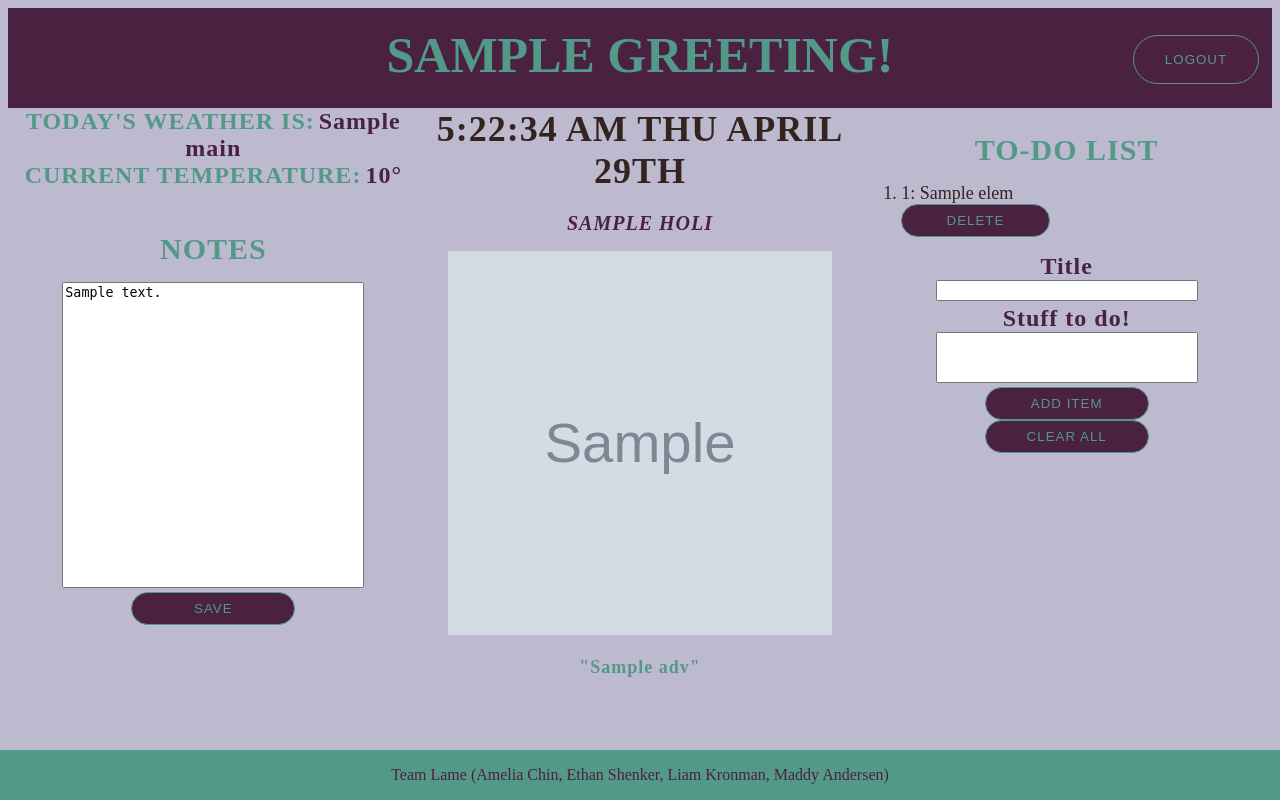
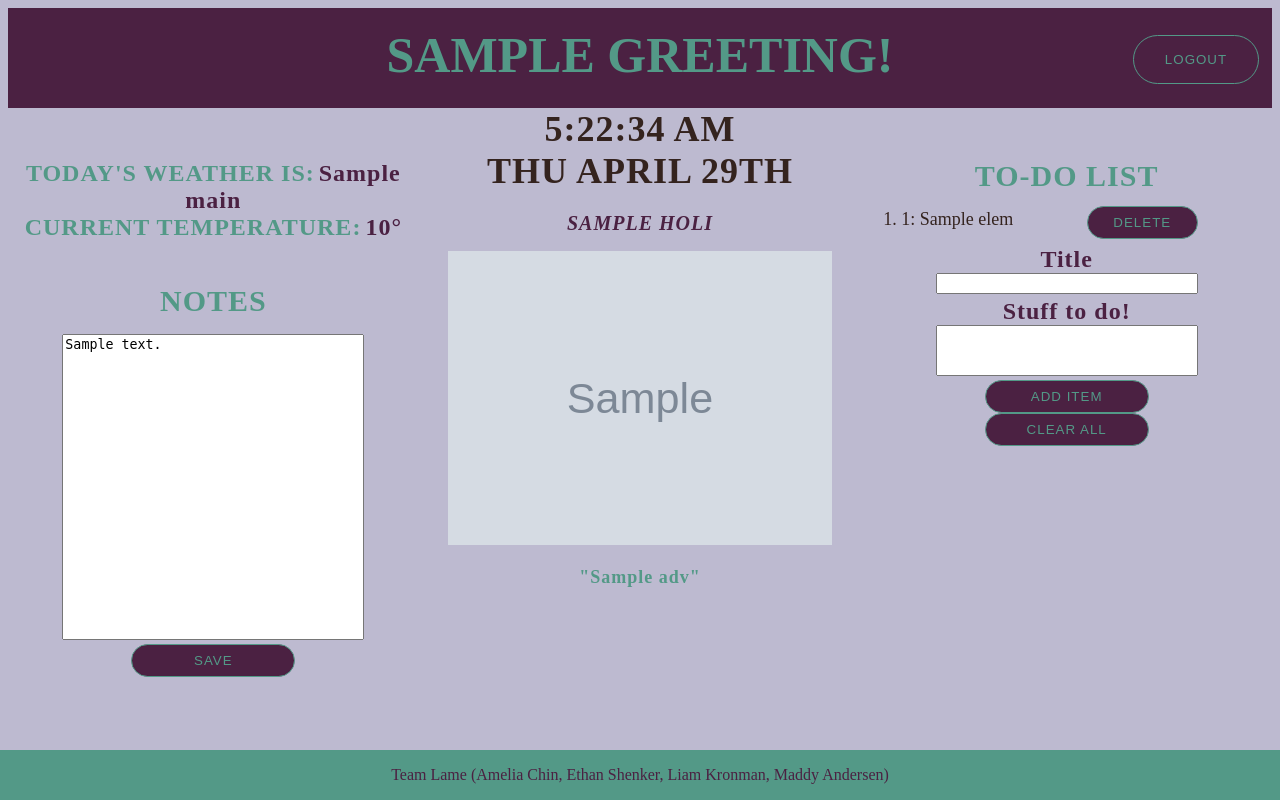
Before and after one commit to amelia-chin/lame, a Flask app: template app/templates/user_page.html in a window 1280 px wide. Run offline with Flask 2, Linux system fonts and the light colour scheme; the template is opened without the code that fills it: most values are stand-ins (such as "Sample title", 1, 10 or a date in 2020); grey boxes marked "Sample" are stand-in pictures.

Commit message:
Finalized styling

```diff
--- a/app/helpers.py
+++ b/app/helpers.py
@@ -1,3 +1,8 @@
+# Team lame (Amelia Chin, Ethan Shenker, Liam Kronman, Maddy Andersen)
+# SoftDev — Rona Ed.
+# P3 - Study Zone
+# 2021-04-29
+
 from time import strftime, localtime
 
 def a_remove(string: str) -> str:
--- a/app/static/css/style.css
+++ b/app/static/css/style.css
@@ -1,3 +1,10 @@
+/*
+Team lame (Amelia Chin, Ethan Shenker, Liam Kronman, Maddy Andersen)
+SoftDev — Rona Ed.
+P3 - Study Zone
+2021-04-29
+*/
+
 body {
   background-color: #bdbad0;
 }
@@ -183,7 +190,7 @@ input[type=submit] {
   }
 
 img{
-  height: 30vw;
+  height: 23vw;
   width: 30vw;
 }
 
@@ -237,3 +244,13 @@ li{
   color: #34231e;
   font-size: 18px;
 }
+
+#first-col {
+  position: relative;
+  top: 10%;
+}
+
+#third-col {
+  position: relative;
+  top: 5%;
+}
--- a/app/static/js/clock.js
+++ b/app/static/js/clock.js
@@ -1,3 +1,8 @@
+// Team lame (Amelia Chin, Ethan Shenker, Liam Kronman, Maddy Andersen)
+// SoftDev — Rona Ed.
+// P3 - Study Zone
+// 2021-04-29
+
 function updateClock() {
     var currentTime = new Date();
 
@@ -46,7 +51,7 @@ function updateClock() {
     currentDate = (currentDate == 3) || currentDate == 23 ? currentDate + "rd" : currentDate;
     currentDate = (currentDate > 3 || currentDate < 21 || currentDate > 23 || currentDate < 31) ? currentDate + "th" : currentDate;
 
-    var currentTimeString = currentHours + ":" + currentMinutes + ":" + currentSeconds + " " + timeOfDay + "\r\n" + currentDay + " " + currentMonth + " " + currentDate;
+    var currentTimeString = currentHours + ":" + currentMinutes + ":" + currentSeconds + " " + timeOfDay + "<br>" + currentDay + " " + currentMonth + " " + currentDate;
 
     document.getElementById('clock').innerHTML=currentTimeString;
 }
--- a/app/templates/login.html
+++ b/app/templates/login.html
@@ -1,8 +1,8 @@
 <!--
-    lame
-    Amelia Chin, Ethan Shenker, Maddy Andersen, Liam Kronman
+    Team lame (Amelia Chin, Ethan Shenker, Liam Kronman, Maddy Andersen)
+    SoftDev — Rona Ed.
     P3 - Study Zone
-    2021-04-26
+    2021-04-29
 -->
 
 <!DOCTYPE html>
--- a/app/templates/user_page.html
+++ b/app/templates/user_page.html
@@ -1,8 +1,8 @@
 <!--
-    lame
-    Amelia Chin, Ethan Shenker, Maddy Andersen, Liam Kronman
+    Team lame (Amelia Chin, Ethan Shenker, Liam Kronman, Maddy Andersen)
+    SoftDev — Rona Ed.
     P3 - Study Zone
-    2021-04-26
+    2021-04-29
 -->
 
 <!DOCTYPE html>
@@ -28,7 +28,7 @@
 
 
         <section class="body">
-            <div class="card">
+            <div class="card" id="first-col">
                 <div id="weather">
                     <span class="weather-label">Today's weather is:</span>
                     <span class="weather">{{ weather['main'] }}</span>
@@ -55,13 +55,13 @@
                     <p id="adv">"{{ adv }}"</p>
                 </div>
             </div>
-            <div class="card">
+            <div class="card" id="third-col">
                 <div class="to-do">
 
                     <h2> to-do list </h2>
                     <ol>
                     {% for elem in to_dos %}
-                        <li>{{ elem[0] }}: {{ elem[1] }}<form action="/delete_item" method="post"><input type="hidden" name="item_id" value={{ elem[2] }}><input type="submit" value="Delete" class="pfp-button"></form></li>
+                        <li><form action="/delete_item" method="post"><span style="width: 50%; float: left;">{{ elem[0] }}: {{ elem[1] }}</span><input type="hidden" name="item_id" value={{ elem[2] }} style="width: 20%; float: left;"><input type="submit" value="Delete" class="pfp-button" style="width: 30%; float: left; position: relative; bottom: 0.4vh;"></form></li>
                     {% endfor %}
                     </ol>
 
@@ -88,7 +88,6 @@
             {% endif %}
         </section>
 
-        <br><br>
         <div class="footer">
         		<p>Team Lame (Amelia Chin, Ethan Shenker, Liam Kronman, Maddy Andersen)</p>
       	</div>
```
Also changed, not shown: app/templates/error.html (+6 -6 lines), app/templates/register.html (+4 -4 lines), app/lame.db.
